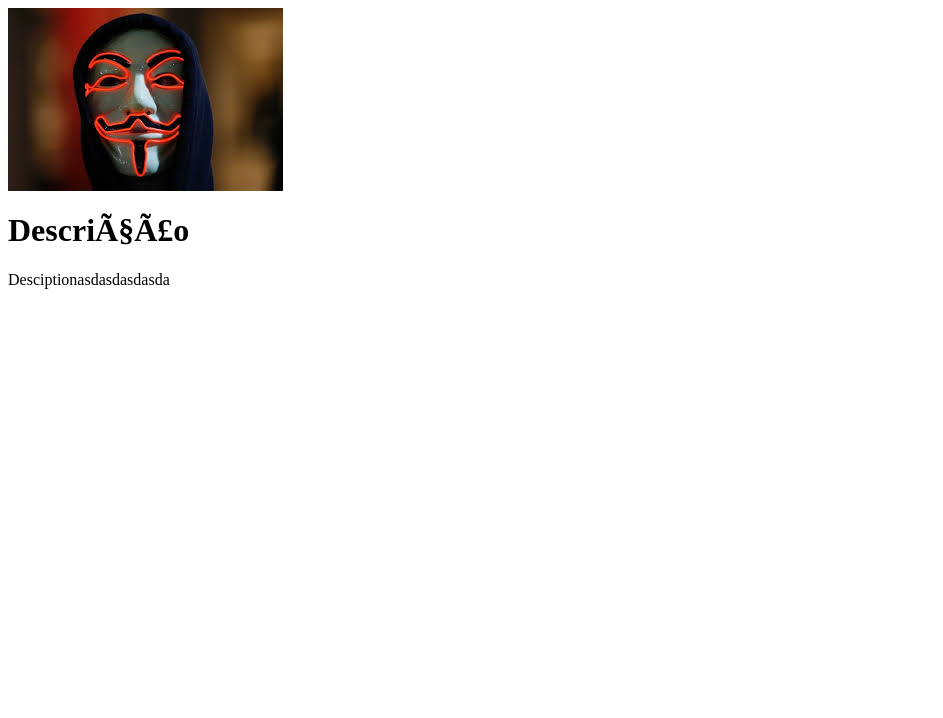
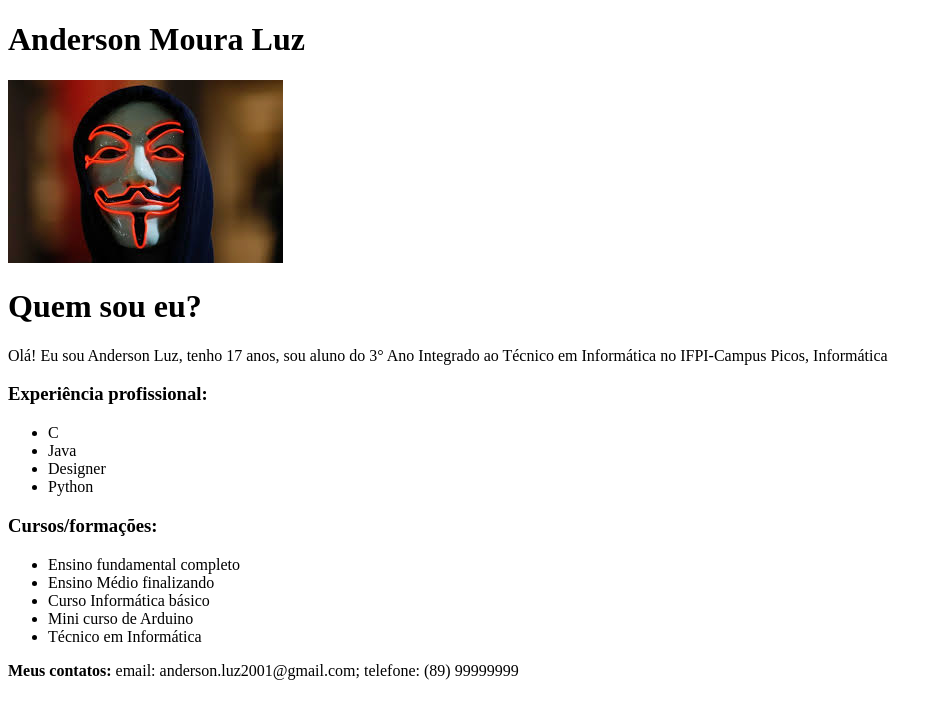
Before and after one commit to ifpi-picos/curriculo-ANDERSON-LUZ, a plain HTML site: page index.html in a window 1280 px wide. Shown: the whole page, without its empty margins (0-943 px from the left). Drawn offline with Linux system fonts and the light colour scheme.

Commit message:
CurriculoAnderson

```diff
--- a/index.html
+++ b/index.html
@@ -1,15 +1,37 @@
-<!DOCTYPE.html>
+
+<!DOCTYPE html>
 <html>
+<html lang="pt-br">
 
 <head>
-    <meta charset="UTF=8">
-    <title>Teste</title>
+    <meta charset="UTF-8">
 </head>
 
 <body>
-     <img src="images.jpeg" alt="Minha imagem do curriculo">
-     <h1>Descrição</h1>
-     <p>Desciptionasdasdasdasda</p>
+    <h1>Anderson Moura Luz</h1>
+    <img src="images.jpeg" alt="Minha imagem do curriculo">
+    <h1>Quem sou eu?</h1>
+    <p>Olá! Eu sou Anderson Luz, tenho 17 anos, sou aluno do 3° Ano Integrado ao Técnico em Informática no IFPI-Campus
+        Picos, Informática</p>
+    <h3>Experiência profissional:</h3>
+    <ul>
+        <li>C</li>
+        <li>Java</li>
+        <li>Designer</li>
+        <li>Python</li>
+    </ul>
+    <h3>Cursos/formações:</h3>
+    <ul>
+        <li>Ensino fundamental completo</li>
+        <li>Ensino Médio finalizando</li>
+        <li>Curso Informática básico</li>
+        <li>Mini curso de Arduino</li>
+        <li>Técnico em Informática</li>
+    </ul>
+    <footer>
+        <b>Meus contatos:</b> email:
+        anderson.luz2001@gmail.com; telefone: (89) 99999999
+    </footer>
 </body>
 
 </html>
```
